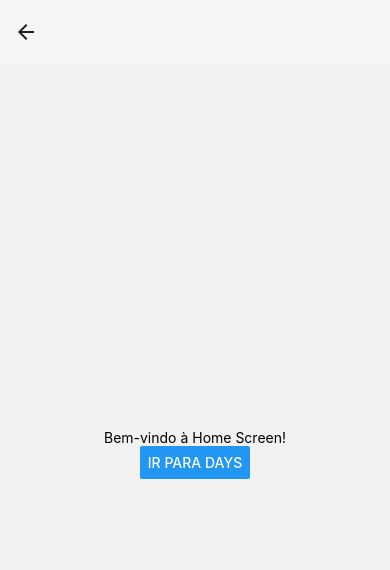
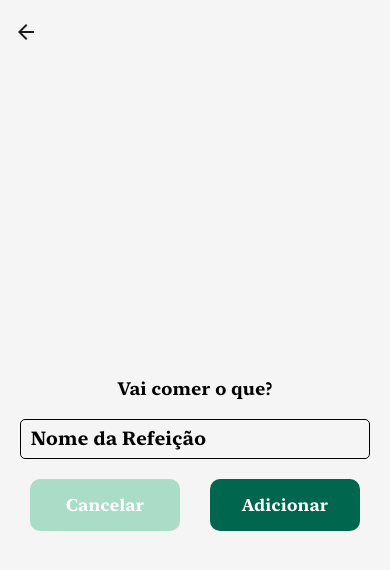
Before and after one commit to llucasBorba/Receitinha, a React Native app: screen /Teste in a window 390 px wide. Shown: the top 570 px of the page. Built offline with nearby package versions, Linux system fonts and the light colour scheme.

Commit message:
quando clica na refeiçao leva pra uma tela de adicionar, só não ta funcional

```diff
--- a/components/MealsList.js
+++ b/components/MealsList.js
@@ -1,6 +1,5 @@
-import { View, Text, FlatList, StyleSheet, TouchableOpacity, Pressable } from "react-native";
+import {Text, FlatList, StyleSheet, TouchableOpacity, Pressable } from "react-native";
 import React from 'react'
-import { handleDeleteMeal } from "../utils/crudMeals";
 
 export default function MealsList({filteredMeals, navigation, handleDeleteMeal}) {
   return (
@@ -8,7 +7,7 @@
         data={filteredMeals}
         keyExtractor={(item) => item.id}
         ListEmptyComponent={
-          <Text style={styles.noEvents}>Adicione uma refeição para começar...</Text>
+          <Text style={styles.noEvents}> Saco vazio não para em pé! {"\n"} Adicione uma refeição para começar...</Text>
         }
         renderItem={({ item }) => (
           <TouchableOpacity
--- a/package.json
+++ b/package.json
@@ -22,6 +22,7 @@
     "react": "18.3.1",
     "react-native": "0.76.2",
     "react-native-calendars": "^1.1307.0",
+    "react-native-draggable-flatlist": "^4.0.1",
     "react-native-gesture-handler": "^2.21.2",
     "react-native-reanimated": "^3.16.1",
     "react-native-safe-area-context": "4.12.0",
--- a/screens/Teste.js
+++ b/screens/Teste.js
@@ -1,24 +1,92 @@
-import React from 'react';
-import { View, Text, Button, StyleSheet } from 'react-native';
+import React, { useState } from "react";
+import { View, Text, StyleSheet, TextInput, Pressable } from "react-native";
 
-export default function Teste({ navigation }) {
+export default function Teste({ navigation, route }) {
+  const [newMealTitle, setNewMealTitle] = useState("");
+
+  const handleAddMeal = () => {
+    if (newMealTitle.trim()) {
+      // Passar o título da refeição para a tela anterior
+      route.params?.onAddMeal(newMealTitle);
+      setNewMealTitle("");
+      navigation.goBack();
+    }
+  };
+
   return (
     <View style={styles.container}>
-      <Text>Bem-vindo à Home Screen!</Text>
-
-      <Button
-        title="Ir para Days"
-        onPress={() => navigation.navigate('Days')}
+      <Text style={styles.title}>Vai comer o que?</Text>
+      <TextInput
+        style={styles.input}
+        placeholder="Nome da Refeição"
+        value={newMealTitle}
+        onChangeText={setNewMealTitle}
       />
+      <View style={styles.buttonsContainer}>
+        <Pressable
+          onPress={() => navigation.goBack()}
+          style={[styles.button, styles.cancelButton]}
+        >
+          <Text style={styles.buttonText}>Cancelar</Text>
+        </Pressable>
+        <Pressable
+          onPress={handleAddMeal}
+          style={[styles.button, styles.addButton]}
+        >
+          <Text style={styles.buttonText}>Adicionar</Text>
+        </Pressable>
+      </View>
     </View>
-
   );
 }
 
 const styles = StyleSheet.create({
   container: {
     flex: 1,
-    justifyContent: 'center',
-    alignItems: 'center',
+    justifyContent: "center",
+    alignItems: "center",
+    backgroundColor: "#f5f5f5",
+    padding: 20,
+  },
+  title: {
+    fontSize: 18,
+    fontWeight: "bold",
+    marginBottom: 20,
+    fontFamily: "NewYorkSmall-Bold",
+  },
+  input: {
+    width: "100%",
+    height: 40,
+    borderColor: "#99999",
+    borderWidth: 1,
+    borderRadius: 5,
+    paddingHorizontal: 10,
+    marginBottom: 20,
+    fontFamily: "NewYorkSmall-Bold",
+    fontSize: 19,
+  },
+  buttonsContainer: {
+    flexDirection: "row",
+    justifyContent: "space-between",
+    width: "100%",
+  },
+  button: {
+    width: 150,
+    height: 52,
+    alignItems: "center",
+    justifyContent: "center",
+    borderRadius: 10,
+    marginHorizontal: 10,
+  },
+  cancelButton: {
+    backgroundColor: "#AADCC8",
+  },
+  addButton: {
+    backgroundColor: "#00664E",
+  },
+  buttonText: {
+    color: "#fff",
+    fontFamily: "NewYorkSmall-Bold",
+    fontSize: 17,
   },
 });
--- a/screens/home.js
+++ b/screens/home.js
@@ -1,11 +1,10 @@
 import React, { useState, useEffect } from "react";
-import { View, Text, FlatList, StyleSheet, TouchableOpacity, Modal, TextInput, Button, Pressable } from "react-native";
-import AsyncStorage from "@react-native-async-storage/async-storage";
+import { View, Text, StyleSheet, TouchableOpacity, Modal, TextInput, Pressable } from "react-native";
 import HorizontalCalendar from "../components/HorizontalCalendar";
 import Today from "../components/Today";
 import MealsList from "../components/MealsList";
 import { generateDays } from "../utils/generateDays";
-import { loadMeals, saveMeals, handleDeleteMeal } from "../utils/crudMeals";
+import { loadMeals, saveMeals } from "../utils/crudMeals";
 
 export default function Home({ navigation }) {
   const [days, setDays] = useState([]);
@@ -21,29 +20,10 @@
     loadMeals(setMeals);
   }, [selectedMonth, selectedYear]);
 
-  // const loadMeals = async () => {
-  //   try {
-  //     const storedMeals = await AsyncStorage.getItem("@meals");
-  //     if (storedMeals) {
-  //       setMeals(JSON.parse(storedMeals));
-  //     }
-  //   } catch (error) {
-  //     console.error("Erro ao carregar refeições:", error);
-  //   }
-  // };
-
-  // const saveMeals = async (updatedMeals) => {
-  //   try {
-  //     await AsyncStorage.setItem("@meals", JSON.stringify(updatedMeals));
-  //   } catch (error) {
-  //     console.error("Erro ao salvar refeições:", error);
-  //   }
-  // };
-
   const handleDeleteMeal = async (id) => {
     const updatedMeals = meals.filter((meal) => meal.id !== id);
     setMeals(updatedMeals);
-    await saveMeals(updatedMeals); // Atualiza o AsyncStorage
+    await saveMeals(updatedMeals);
   };
 
 
@@ -68,9 +48,11 @@
 
   return (
     <View style={styles.container}>
+
       {/* Título e data de hoje */}
       <Today />
 
+      {/* Lista de Dias*/}
       <HorizontalCalendar
         days={days}
         selectedDay={selectedDay}
@@ -79,7 +61,7 @@
       />
 
       {/* Lista de refeições */}
-      <MealsList filteredMeals={filteredMeals} navigation={navigation} handleDeleteMeal={handleDeleteMeal} />
+      <MealsList filteredMeals={filteredMeals} navigation={navigation} handleDeleteMeal={handleDeleteMeal} setDays={setDays}/>
 
       {/* Botão para adicionar refeição */}
       <TouchableOpacity
```
Also changed, not shown: 1 other file (tests, documents, lock files or other folders).
